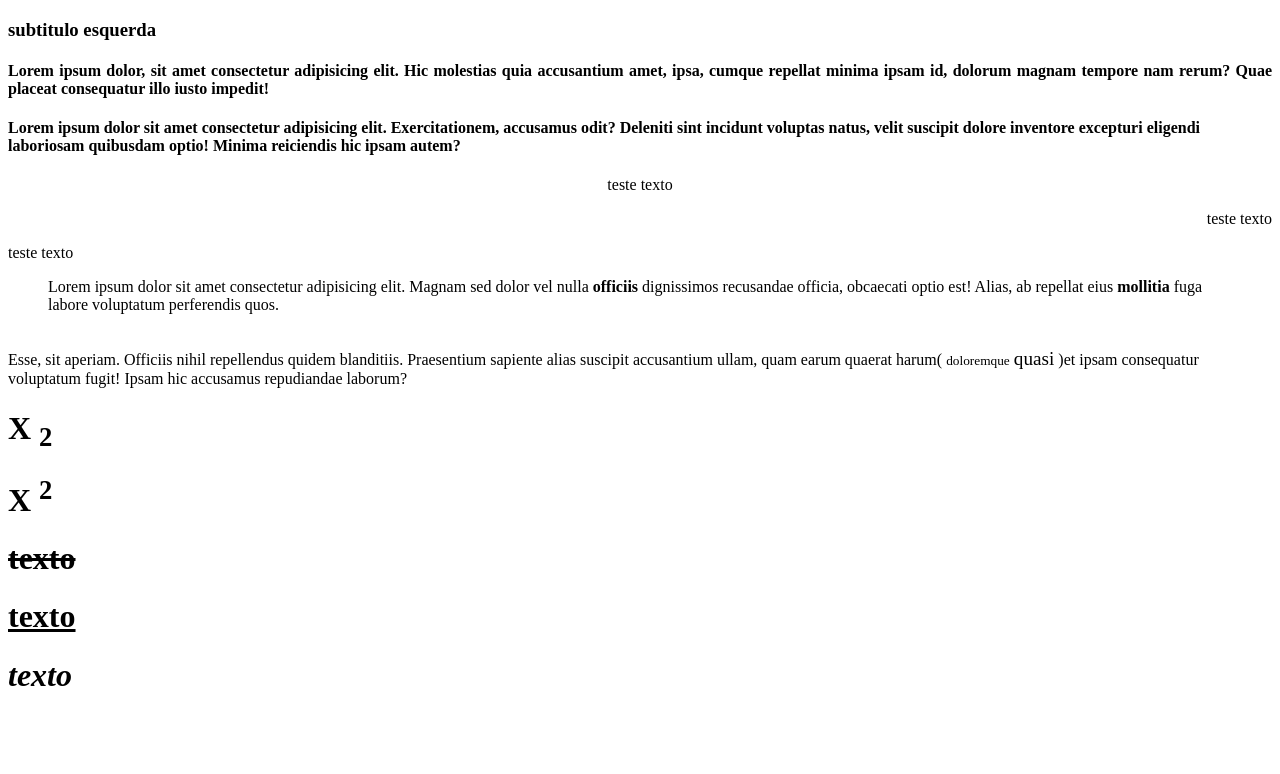
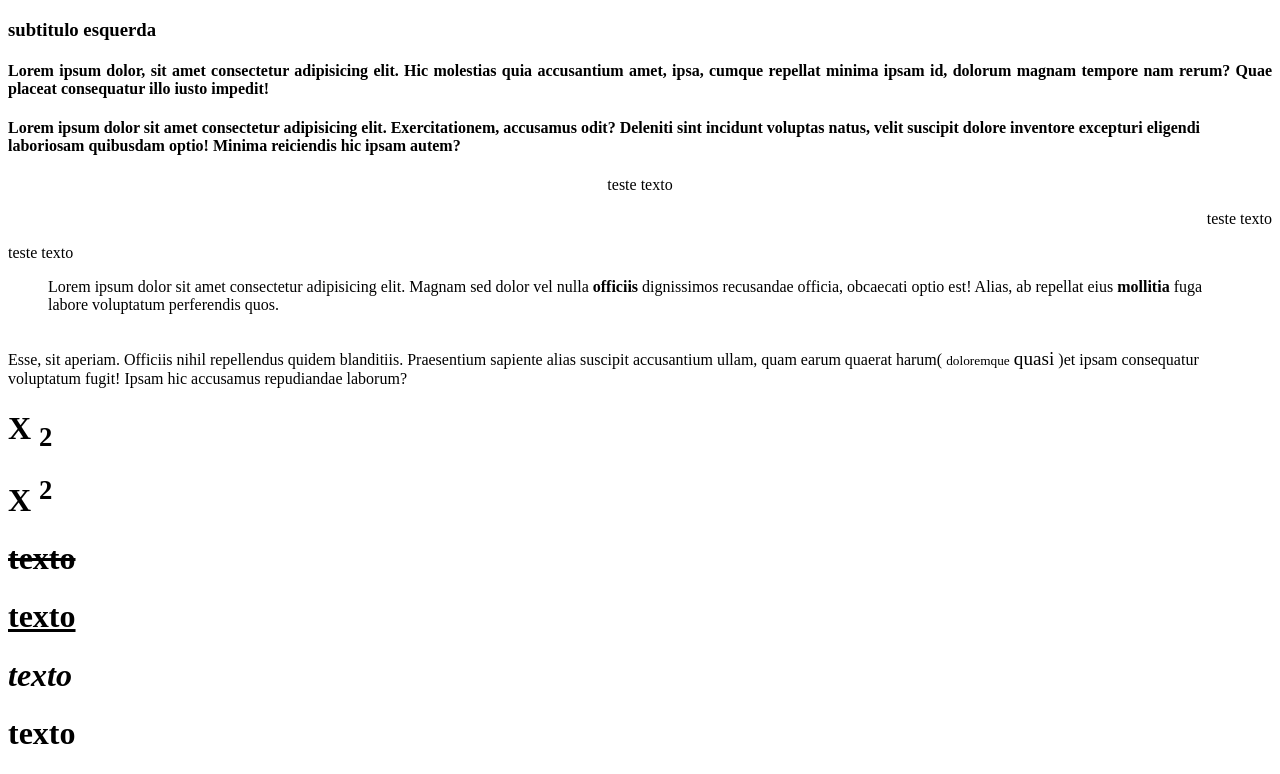
Before and after one commit to arthurritzel/html-css, a plain HTML site: page aula001/index.html in a window 1280 px wide. Shown: the part 265-1039 px from the top of the page. Before the commit the page ends 980 px from the top, so only its background shows below. Drawn offline with Linux system fonts and the light colour scheme.

Commit message:
Update index.html

```diff
--- a/aula001/index.html
+++ b/aula001/index.html
@@ -37,5 +37,6 @@
     <h1> <s>texto</s> </h1>
     <h1> <u>texto</u> </h1>
     <h1> <em>texto</em> </h1>
+    <h1>texto</h1>
 </body>
 </html>
```
